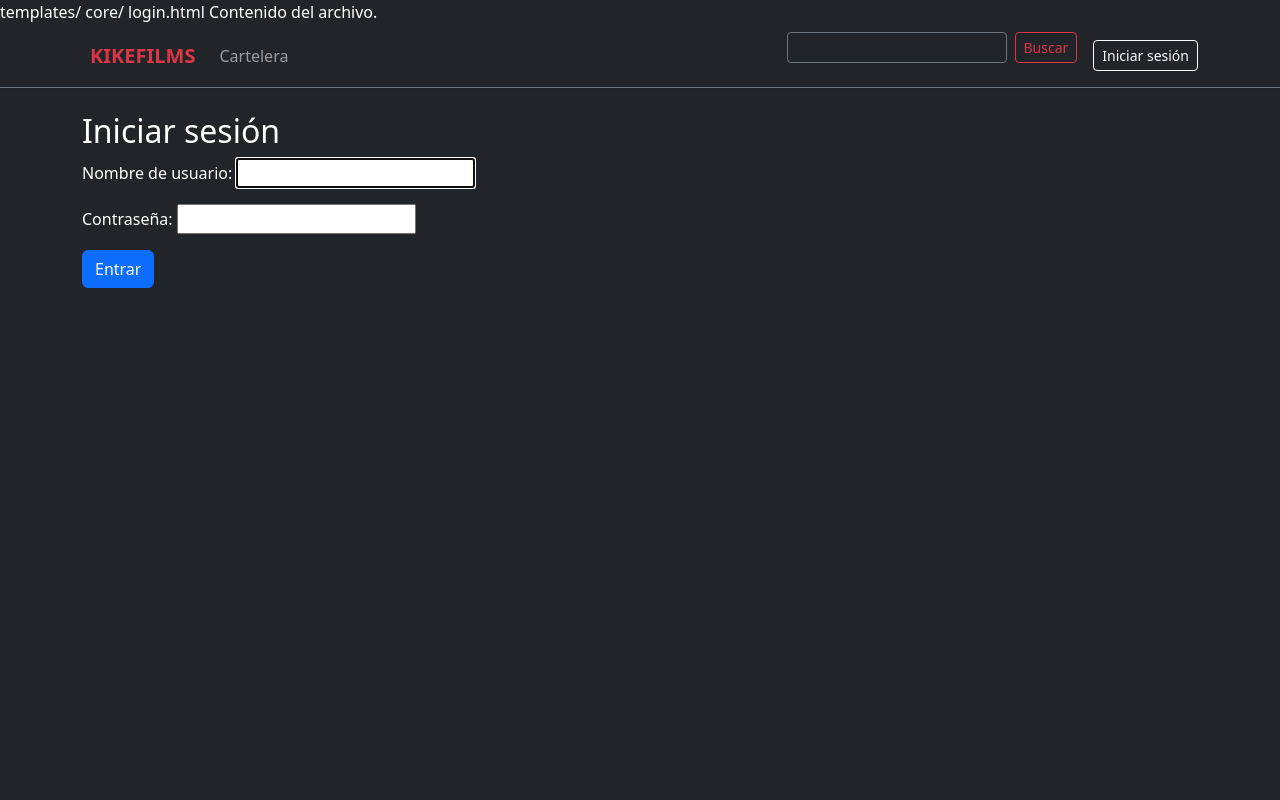
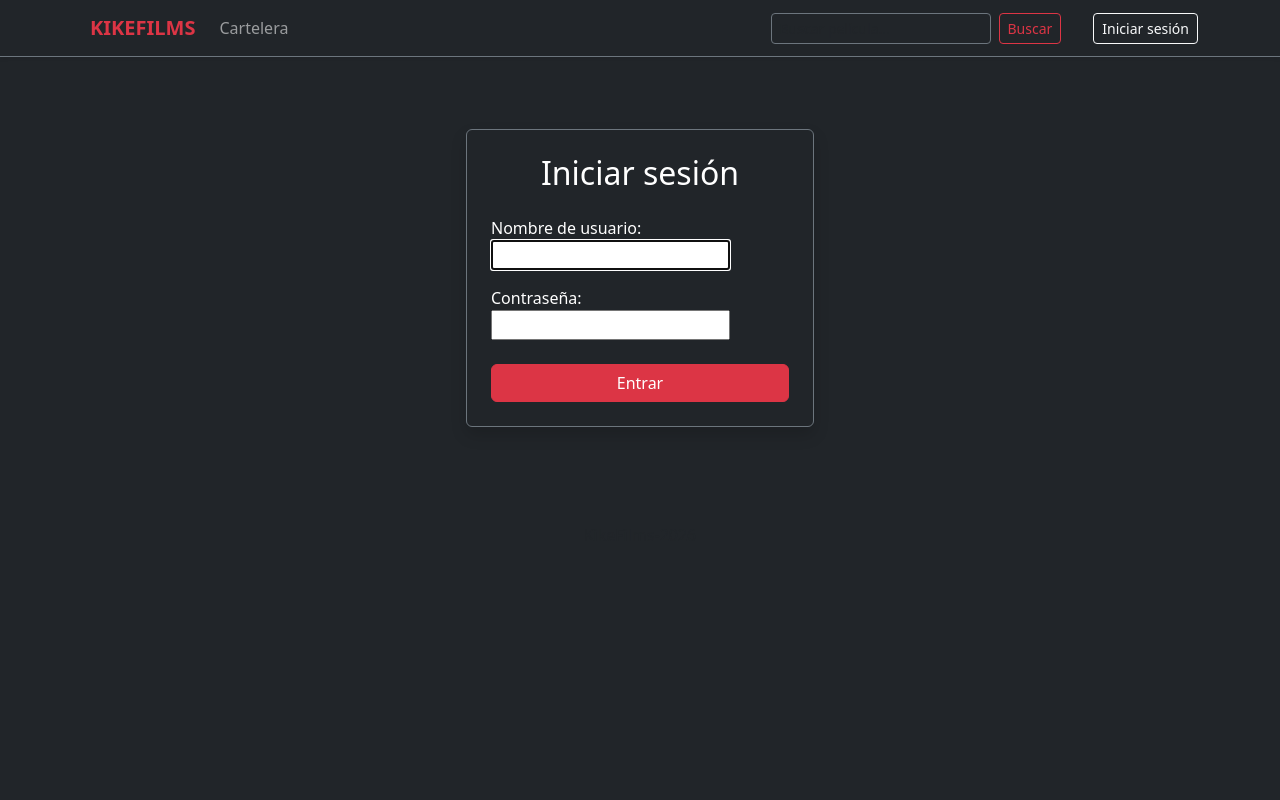
Before and after one commit to LDJSystems/KikeFilms, a Django app: page /login/ in a window 1280 px wide. Run offline with Django 5.2, Linux system fonts and the light colour scheme.

Commit message:
Style: Mejoras en la ventana del login y navbar

```diff
--- a/templates/components/navbar.html
+++ b/templates/components/navbar.html
@@ -34,7 +34,7 @@
                 <button class="btn btn-outline-danger btn-sm text-nowrap" type="submit">Buscar</button>
             </form>
 
-            <ul class="navbar-nav">
+            <ul class="navbar-nav ms-3">
                 {% if user.is_authenticated %}
                 <li class="nav-item">
                     <span class="navbar-text me-3">
@@ -52,11 +52,13 @@
                 {% else %}
                 <li class="nav-item">
                     <a href="{% url 'login' %}" class="btn btn-outline-light btn-sm">
+
                         Iniciar sesión
                     </a>
                 </li>
                 {% endif %}
             </ul>
+
         </div>
     </div>
 </nav>
--- a/templates/core/login.html
+++ b/templates/core/login.html
@@ -1,7 +1,3 @@
-templates/
-    core/
-        login.html
-Contenido del archivo.
 {% extends "base.html" %}
 
 {% block title %}
@@ -10,18 +6,32 @@ Iniciar sesión
 
 {% block content %}
 
-<h2>Iniciar sesión</h2>
+<div class="container py-5">
+    <div class="row justify-content-center">
+        <div class="col-md-6 col-lg-4">
 
-<form method="post">
+            <div class="card bg-dark text-white border-secondary shadow">
+                <div class="card-body p-4">
 
-    {% csrf_token %}
+                    <h2 class="text-center mb-4">Iniciar sesión</h2>
 
-    {{ form.as_p }}
+                    <form method="post">
+                        {% csrf_token %}
 
-    <button class="btn btn-primary">
-        Entrar
-    </button>
+                        <div class="mb-4">
+                            {{ form.as_p }}
+                        </div>
 
-</form>
+                        <button type="submit" class="btn btn-danger w-100">
+                            Entrar
+                        </button>
+                    </form>
+
+                </div>
+            </div>
+
+        </div>
+    </div>
+</div>
 
 {% endblock %}
```
